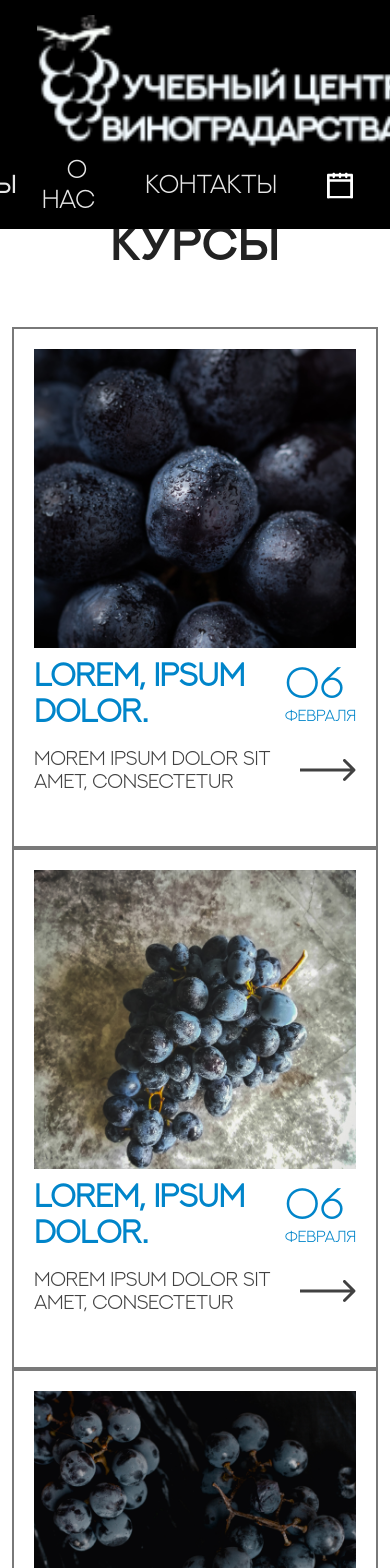
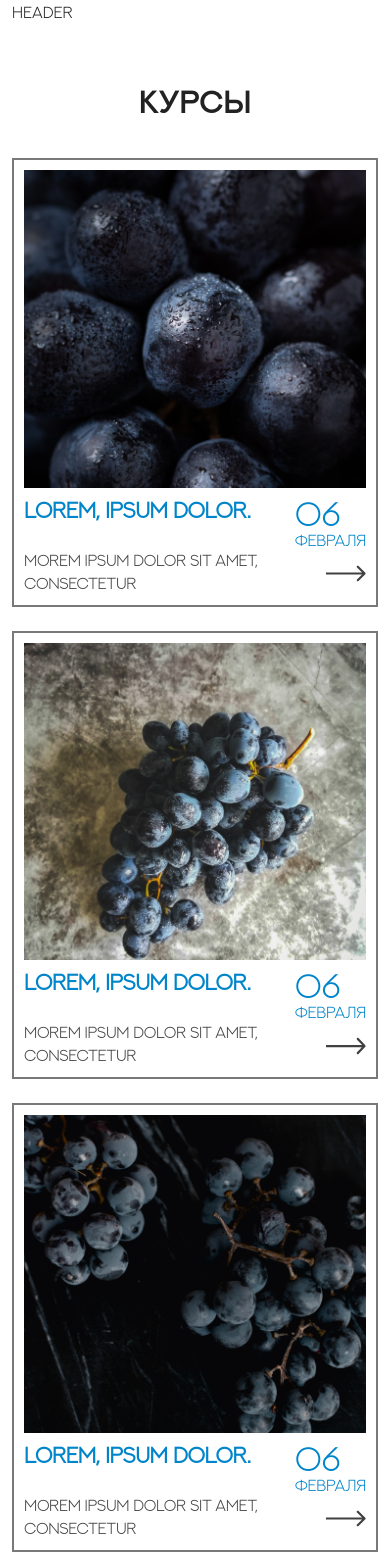
Before and after one commit to 7Davronbek/gape-app-test, a React (Vite) app: page / in a window 390 px wide. Shown: the top 1568 px of the page. Built offline with nearby package versions, Linux system fonts and the light colour scheme.

Commit message:
gape-app

```diff
--- a/src/App.jsx
+++ b/src/App.jsx
@@ -6,7 +6,7 @@ import { Footer, Navbar, ScrollToTop } from "./components";
 const App = () => {
   return (
     <>
-      <Navbar />
+      {/* <Navbar /> */}
       <Routes>
         <Route path="/" element={<Main />} />
         <Route path="/all-courses" element={<AllCourses />} />
--- a/src/components/Couches.jsx
+++ b/src/components/Couches.jsx
@@ -39,7 +39,7 @@ const Couches = () => {
               inceptos himenaeos. Curabitur tempus{" "}
             </h3>
           </div>
-          <div className="col-lg-4 ms-4">
+          <div className="col-lg-4 ms-ls-4">
             <h4 className="paddingLeft">
               “Jorem ipsum dolor sit amet, consectetur adipiscing elit.”
             </h4>
--- a/src/components/Courses.jsx
+++ b/src/components/Courses.jsx
@@ -1,5 +1,5 @@
 import React from "react";
-import { Link } from 'react-router-dom';
+import { Link } from "react-router-dom";
 
 const Courses = () => {
   return (
@@ -10,14 +10,14 @@ const Courses = () => {
             <h1>курсы</h1>
           </div>
 
-          <Link to='/single-course' className="col-lg-4">
+          <Link to="/single-course" className="col-lg-4 mb-4 mb-lg-0 col-md-6">
             <div className="cards">
               <img
                 src="/assets/images/course1.png"
                 alt="Course image"
                 className="w-100"
               />
-              <div className="d-flex mt-2">
+              <div className="d-flex mt-2 justify-content-between">
                 <h2>Lorem, ipsum dolor.</h2>
                 <div>
                   <h3>06</h3>
@@ -34,14 +34,14 @@ const Courses = () => {
             </div>
           </Link>
 
-          <Link to='/single-course' className="col-lg-4">
+          <Link to="/single-course" className="col-lg-4 mb-4 mb-lg-0 col-md-6">
             <div className="cards">
               <img
                 src="/assets/images/course2.png"
                 alt="Course image"
                 className="w-100"
               />
-              <div className="d-flex mt-2">
+              <div className="d-flex mt-2 justify-content-between">
                 <h2>Lorem, ipsum dolor.</h2>
                 <div>
                   <h3>06</h3>
@@ -58,14 +58,14 @@ const Courses = () => {
             </div>
           </Link>
 
-          <Link to='/single-course' className="col-lg-4">
+          <Link to="/single-course" className="col-lg-4 mb-4 mb-lg-0 col-md-6">
             <div className="cards">
               <img
                 src="/assets/images/course3.png"
                 alt="Course image"
                 className="w-100"
               />
-              <div className="d-flex mt-2">
+              <div className="d-flex mt-2 justify-content-between">
                 <h2>Lorem, ipsum dolor.</h2>
                 <div>
                   <h3>06</h3>
@@ -83,7 +83,9 @@ const Courses = () => {
           </Link>
 
           <div className="col-12">
-            <Link to='/all-courses' className="btn">СМОТРЕТЬ ВСЕ</Link>
+            <Link to="/all-courses" className="btn">
+              СМОТРЕТЬ ВСЕ
+            </Link>
           </div>
         </div>
       </div>
--- a/src/style/main.scss
+++ b/src/style/main.scss
@@ -132,6 +132,12 @@ body {
       margin-bottom: 58px;
       font-family: "Next-Art-Semibold";
       text-align: center;
+
+      @media (max-width: 767px) {
+        font-size: 32px;
+        margin-bottom: 30px;
+        margin-top: 0px;
+      }
     }
 
     .cards {
@@ -147,6 +153,11 @@ body {
         letter-spacing: -0.35px;
         color: #0085ca;
         margin-bottom: 18px;
+
+        @media (max-width: 767px) {
+          font-size: 22px;
+          line-height: 27px;
+        }
       }
 
       h3 {
@@ -155,6 +166,11 @@ body {
         line-height: 50px;
         letter-spacing: -0.35px;
         color: #0085ca;
+
+        @media (max-width: 767px) {
+          font-size: 34px;
+          line-height: 35px;
+        }
       }
 
       h4 {
@@ -171,10 +187,21 @@ body {
         line-height: 23px;
         letter-spacing: -0.35px;
         color: #414141;
+
+        @media (max-width: 767px) {
+          font-size: 16px;
+        }
       }
 
       .arrow {
         transition: all 0.4s ease-in-out;
+        margin-left: 10px;
+
+        img {
+          @media (max-width: 767px) {
+            width: 40px;
+          }
+        }
       }
 
       &:hover {
@@ -185,11 +212,19 @@ body {
           transform: translateX(8px);
         }
       }
+
+      @media (max-width: 767px) {
+        padding: 10px;
+      }
     }
 
     .col-12 {
       margin-top: 27px;
       text-align: center;
+
+      @media (max-width: 767px) {
+        margin-top: 10px;
+      }
     }
 
     .btn {
@@ -200,6 +235,15 @@ body {
       letter-spacing: -0.35px;
       color: #ffffff;
       padding: 20px;
+
+      @media (max-width: 767px) {
+        font-size: 18px;
+        padding: 15px;
+      }
+    }
+
+    @media (max-width: 992px) {
+      padding: 40px 0;
     }
   }
 
@@ -214,12 +258,31 @@ body {
       font-family: "Next-Art-Semibold";
       margin-bottom: 58px;
       text-align: center;
+
+      @media (max-width: 767px) {
+        font-size: 32px;
+        margin-bottom: 20px;
+      }
     }
 
     .imgWrap {
       display: flex;
       align-items: center;
       justify-content: space-between;
+
+      img {
+        width: 100%;
+
+        @media(max-width: 992px) {
+            width: initial
+        }
+      }
+
+      @media (max-width: 992px) {
+        width: 100%;
+        flex-wrap: nowrap;
+        overflow-x: auto;
+      }
     }
 
     h2 {
@@ -228,6 +291,11 @@ body {
       line-height: 36px;
       letter-spacing: -0.35px;
       margin: 39px 0;
+
+      @media (max-width: 767px) {
+        font-size: 28px;
+        margin: 20px 0;
+      }
     }
 
     h3 {
@@ -236,6 +304,16 @@ body {
       line-height: 34px;
       letter-spacing: -0.35px;
       color: #414141;
+
+      @media(max-width: 992px) {
+        margin-bottom: 20px;
+      }
+
+      @media (max-width: 767px) {
+        padding: 0;
+        font-size: 18px;
+        line-height: 26px;
+      }
     }
 
     h4 {
@@ -247,10 +325,20 @@ body {
       color: #ffffff;
       padding: 29px 21px;
       font-family: "Next-Art-Semibold";
+
+      @media(max-width: 992px) {
+        padding: 15px 20px !important;
+        font-size: 20px;
+        line-height: 23px;
+    }
     }
 
     .paddingLeft {
       padding-left: 30px;
+
+      @media(max-width: 992px) {
+        padding-left: 0;
+      }
     }
   }
 
@@ -689,7 +777,7 @@ body {
     width: 100%;
     height: 100vh;
     z-index: 99999;
-    transition: all .3s ease-in-out;
+    transition: all 0.3s ease-in-out;
     opacity: 0;
     visibility: hidden;
 
@@ -715,12 +803,11 @@ body {
       background-color: #fff;
       padding: 60px 60px;
       margin: 20px 0;
-      transition: all .5s ease-in-out;
+      transition: all 0.5s ease-in-out;
       transform: translateY(-20px);
       opacity: 0;
 
       .close {
-
         img {
           cursor: pointer;
         }
```
Lines whose indentation alone changed are shown as unchanged.
